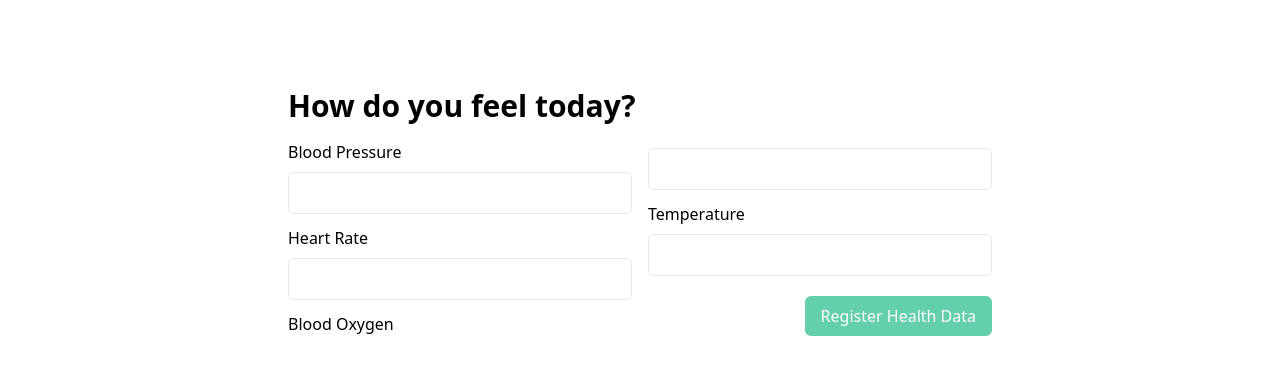
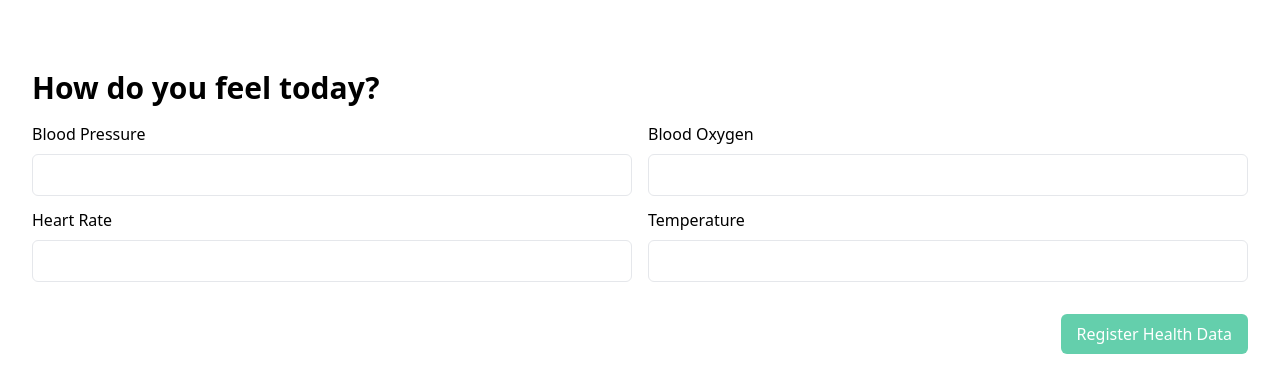
Before and after one commit to vtfrc/healti-nuxt-supa, a Nuxt app: page /dashboard in a window 1280 px wide. Shown: the part 183-569 px from the top of the page. Built offline with nearby package versions, Linux system fonts and the light colour scheme; no server answers.

Commit message:
health form styling fix

```diff
--- a/components/HealthForm.vue
+++ b/components/HealthForm.vue
@@ -58,8 +58,10 @@ async function pushHealthData() {
 
 <template>
   <div class="w-full">
-    <h1 class="description font-semibold text-3xl text-left mb-4 dark:text-white">How do you feel today?</h1>
-    <form class="form-widget max-w-3xl md:columns-2" @submit.prevent="pushHealthData">
+    <h1 class="description max-w-7xl mx-auto font-semibold text-3xl text-left mb-4 dark:text-white">How do you feel today?</h1>
+    <form class="form-widget max-w-7xl mx-auto" @submit.prevent="pushHealthData">
+
+      <div class="md:columns-2 2xl:columns-4">
         <div class="flex flex-col">
           <label for="blood_pressure" class="dark:text-white">Blood Pressure</label>
           <input class="inputField rounded-md border px-4 py-2 mt-2 mb-3 dark:bg-[#202020] dark:border-[#282828] dark:text-white" id="blood_pressure" type="text" v-model="blood_pressure" />
@@ -76,6 +78,7 @@ async function pushHealthData() {
           <label for="temperature" class="dark:text-white">Temperature</label>
           <input class="inputField rounded-md border px-4 py-2 mt-2 dark:bg-[#202020] dark:border-[#282828] dark:text-white" id="temperature" type="text" v-model="temperature" />
         </div>
+      </div>
 
       <div class="flex mt-2 float-right">
         <input
--- a/components/PageContainer.vue
+++ b/components/PageContainer.vue
@@ -1,5 +1,5 @@
 <template>
-<div class="max-w-3xl min-h-screen px-4 mx-auto sm:px-6 lg:px-8">
+<div class="min-h-screen px-4 mx-auto sm:px-6 lg:px-8">
     <div class="min-h-screen -mt-[50px] flex items-center justify-center">
     <slot />
     </div>
```
Lines whose indentation alone changed are shown as unchanged.
